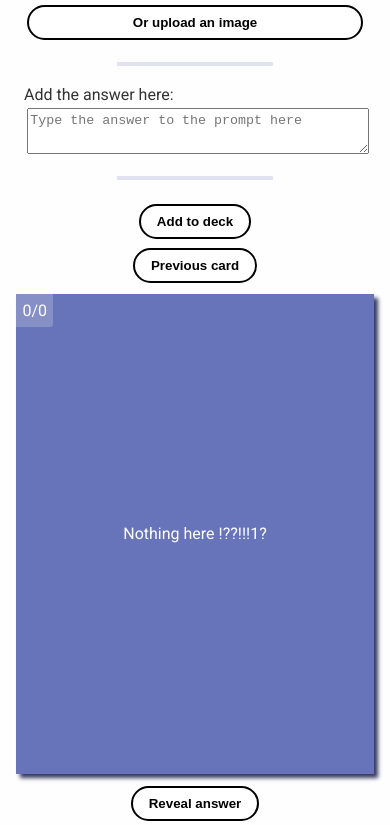
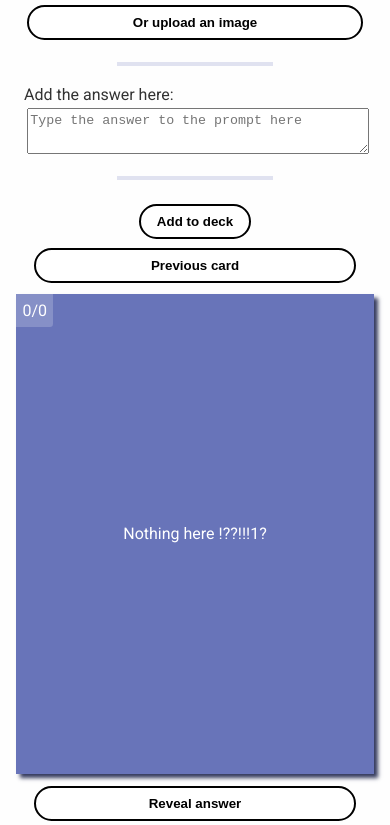
Before and after one commit to seanmizen/flash-app, a React (Create React App) app: page / in a window 390 px wide. Shown: the part 672-1497 px from the top of the page. Built offline with nearby package versions, Linux system fonts and the light colour scheme.

Commit message:
Flipped arena for mobile

```diff
--- a/src/features/Challenge/Challenge.js
+++ b/src/features/Challenge/Challenge.js
@@ -28,7 +28,6 @@ function Challenge() {
 
   return (
     <div className={styles["challenge"]}>
-      <div className={styles["challenge-arena"]}>
       <Arena
         deck={{
           deckName: deckName,
@@ -36,7 +35,6 @@ function Challenge() {
         }}
         key={deckKey}
       />
-      </div>
       <div className="challenge-load-area">
         <LoadDeckFromFile onDeckLoad={(e) => loadDeck(e)} />
       </div>
--- a/src/features/Challenge/Challenge.module.css
+++ b/src/features/Challenge/Challenge.module.css
@@ -63,7 +63,7 @@ align-content: (stretch is the default)
     padding: 0.6rem 0.1rem 0.6rem 0.1rem;
   }
 }
-.challenge button {
+.arena button {
   width: 90%;
 }
 
@@ -94,6 +94,15 @@ align-content: (stretch is the default)
   box-shadow: 4px 4px 4px #353b5e;
   overflow: hidden;
 }
+@media only screen and (max-width: 880px) {
+  .arena-item {
+    flex-direction: column;
+  }
+}
+
+/*
+  flex-direction: column;
+*/
 
 .item-counter {
   position: absolute;
@@ -175,12 +184,3 @@ align-content: (stretch is the default)
   background: #6874b9;
   color: white;
 }
-
-.rounded-outline {
-  /*padding: 10px;
-  margin: 10px;*/
-  /*
-  color: white;
-  height: 150px;
-  */
-}
```
Lines whose indentation alone changed are shown as unchanged.
